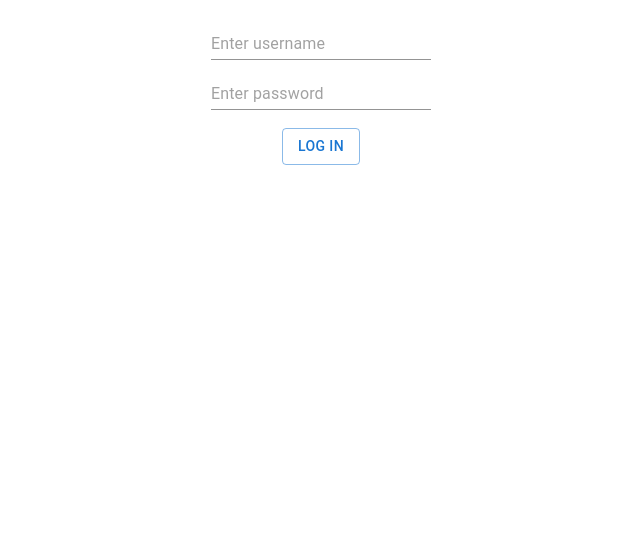
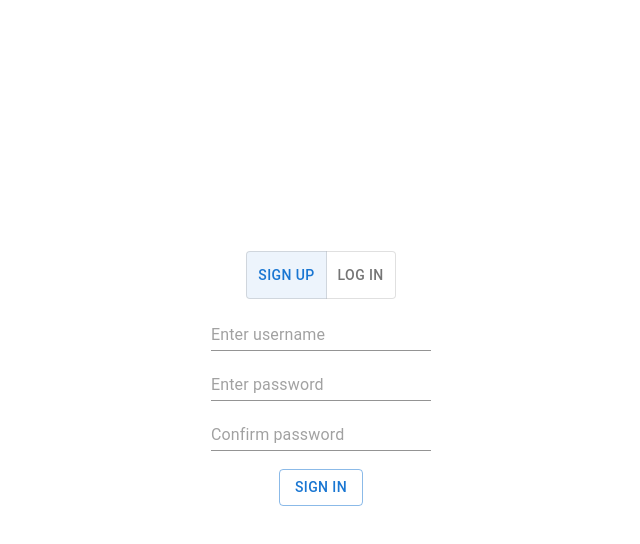
Before and after one commit to osmanconger/panorama, a React (Create React App) app in the folder frontend/: page / in a window 1280 px wide. Shown: the top 544 px of the page, without its empty margins (319-959 px from the left). Built offline with nearby package versions, Linux system fonts and the light colour scheme.

Commit message:
fix: update lost changes in lobby.jsx

```diff
--- a/frontend/src/components/Signup/Signup.jsx
+++ b/frontend/src/components/Signup/Signup.jsx
@@ -94,6 +94,7 @@ function Signup() {
             value={user}
             onChange={(e) => setUser(e.target.value)}
         />
+        <br />
         <TextField
             variant="standard"
             type="password"
@@ -101,6 +102,7 @@ function Signup() {
             value={pass}
             onChange={(e) => setPass(e.target.value)}
         />
+        <br />
         <TextField
             variant="standard"
             type="password"
@@ -108,6 +110,7 @@ function Signup() {
             value={pass2}
             onChange={(e) => setPass2(e.target.value)}
         />
+        <br />
         <Button variant="outlined" type="submit">
             Sign In
         </Button>
--- a/frontend/src/views/Lobby.jsx
+++ b/frontend/src/views/Lobby.jsx
@@ -5,6 +5,7 @@ import { AuthContext } from "../context/AuthProvider";
 import JoinRoom from "../components/JoinRoom/JoinRoom";
 import CreateRoom from "../components/CreateRoom/CreateRoom";
 import Login from "../components/Login/Login";
+import Signup from "../components/Signup/Signup";
 import "./Lobby.css";
 
 const Lobby = () => {
@@ -12,10 +13,15 @@ const Lobby = () => {
 
   //set default type to join room, instead of creating a room
   const [type, setType] = useState("join");
+  const [loginType, setLoginType] = useState("signup");
 
   const changeType = (e) => {
     setType(e.target.value);
   };
+
+  const changeLoginType = (e) => {
+    setLoginType(e.target.value);
+  }
 
   return (
     <div>
@@ -33,7 +39,18 @@ const Lobby = () => {
           {type === "create" ? <CreateRoom /> : <JoinRoom />}
         </div>
       ) : (
-        <Login />
+        <div className="lobby page">
+          <ToggleButtonGroup
+            color="primary"
+            value={loginType}
+            exclusive
+            onChange={changeLoginType}
+          >
+            <ToggleButton value="signup">Sign Up</ToggleButton>
+            <ToggleButton value="login">Log In</ToggleButton>
+          </ToggleButtonGroup>
+          {loginType === "signup" ? <Signup /> : <Login />}
+        </div>
       )}
     </div>
   );
```
